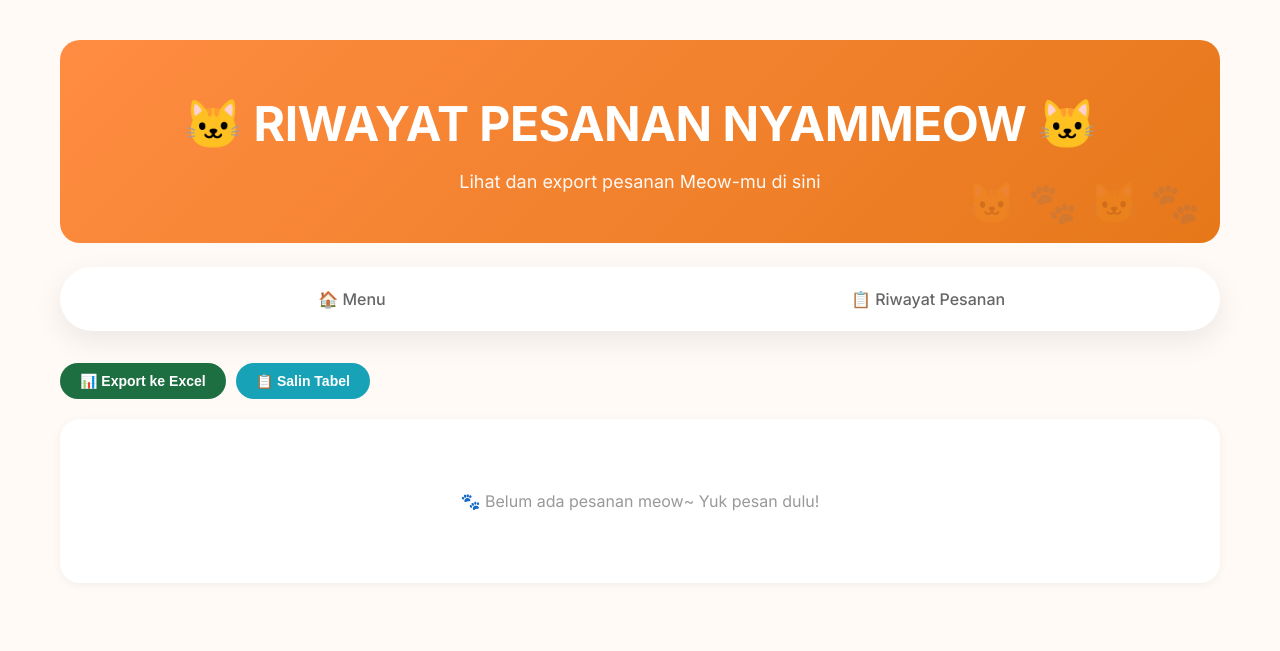
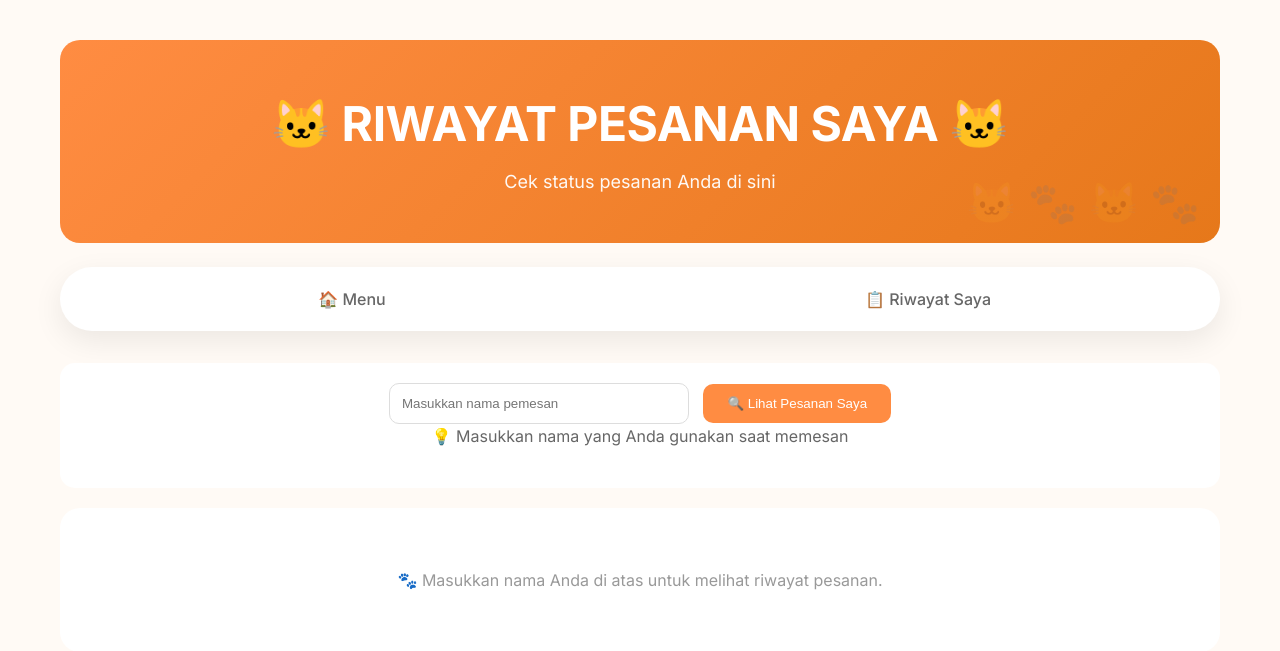
Before and after one commit to Syakilaaaa/TB_PrakBasDat_KlsB_Kelompok2, a PHP site: page /riwayat.php in a window 1280 px wide. Shown: the top 651 px of the page. Run offline with PHP 8.4, Linux system fonts and the light colour scheme; data that the repository does not hold is empty.

Commit message:
Update riwayat.php

```diff
--- a/riwayat.php
+++ b/riwayat.php
@@ -4,257 +4,116 @@
 <head>
     <meta charset="UTF-8">
     <meta name="viewport" content="width=device-width, initial-scale=1.0">
-    <title>NyamMeow - Riwayat Pesanan</title>
+    <title>NyamMeow - Riwayat Pesanan Saya</title>
     <link rel="stylesheet" href="css/style.css">
     <style>
-        /* Style tambahan khusus riwayat */
-        .riwayat-container {
+        .status-menunggu { background: #FF8C42; color: white; padding: 4px 12px; border-radius: 20px; font-size: 12px; display: inline-block; }
+        .status-dibayar { background: #28a745; color: white; padding: 4px 12px; border-radius: 20px; font-size: 12px; display: inline-block; }
+        .status-masak { background: #17a2b8; color: white; padding: 4px 12px; border-radius: 20px; font-size: 12px; display: inline-block; }
+        .status-selesai { background: #6c757d; color: white; padding: 4px 12px; border-radius: 20px; font-size: 12px; display: inline-block; }
+        .riwayat-container { background: white; border-radius: 20px; padding: 20px; overflow-x: auto; margin-top: 20px; }
+        .riwayat-table { width: 100%; border-collapse: collapse; }
+        .riwayat-table th, .riwayat-table td { padding: 12px; text-align: left; border-bottom: 1px solid #eee; }
+        .riwayat-table th { background: #FF8C42; color: white; }
+        .btn-detail { background: #FF8C42; color: white; padding: 5px 12px; border-radius: 15px; text-decoration: none; font-size: 12px; }
+        .search-box {
             background: white;
-            border-radius: 20px;
             padding: 20px;
-            overflow-x: auto;
-            box-shadow: 0 2px 10px rgba(0,0,0,0.05);
+            border-radius: 15px;
+            margin-bottom: 20px;
+            text-align: center;
         }
-
-        .riwayat-table {
-            width: 100%;
-            border-collapse: collapse;
-            font-family: 'Segoe UI', Tahoma, Geneva, Verdana, sans-serif;
+        .search-box input {
+            padding: 12px;
+            width: 70%;
+            max-width: 300px;
+            border-radius: 10px;
+            border: 1px solid #ddd;
+            margin-right: 10px;
         }
-
-        .riwayat-table th,
-        .riwayat-table td {
-            padding: 12px 15px;
-            text-align: left;
-            border-bottom: 1px solid #e0e0e0;
-        }
-
-        .riwayat-table th {
+        .search-box button {
+            padding: 12px 24px;
             background: #FF8C42;
             color: white;
-            font-weight: 600;
+            border: none;
+            border-radius: 10px;
+            cursor: pointer;
         }
-
-        .riwayat-table tr:hover {
-            background: #FFF5EB;
-        }
-
-        .status-diproses {
-            background: #FFE0B5;
-            color: #E6781A;
-            padding: 5px 12px;
-            border-radius: 20px;
-            font-size: 12px;
-            font-weight: bold;
-            display: inline-block;
-        }
-
-        .status-selesai {
-            background: #A8E6CF;
-            color: #2D6A4F;
-            padding: 5px 12px;
-            border-radius: 20px;
-            font-size: 12px;
-            font-weight: bold;
-            display: inline-block;
-        }
-
-        .btn-detail {
-            background: #FF8C42;
-            color: white;
-            padding: 6px 14px;
-            border-radius: 20px;
-            text-decoration: none;
-            font-size: 12px;
-            font-weight: 500;
-            transition: 0.3s;
-            display: inline-block;
-        }
-
-        .btn-detail:hover {
-            background: #E6781A;
-        }
-
-        .export-buttons {
-            margin-bottom: 20px;
-            display: flex;
-            gap: 10px;
-            flex-wrap: wrap;
-        }
-
-        .btn-export {
-            background: #28a745;
-            color: white;
-            padding: 10px 20px;
-            border: none;
-            border-radius: 25px;
-            cursor: pointer;
-            font-size: 14px;
-            font-weight: bold;
-            text-decoration: none;
-            display: inline-flex;
-            align-items: center;
-            gap: 8px;
-            transition: 0.3s;
-        }
-
-        .btn-export:hover {
-            background: #218838;
-        }
-
-        .btn-export-excel {
-            background: #1D6F42;
-        }
-
-        .btn-export-copy {
-            background: #17a2b8;
-        }
-
-        .alert {
-            padding: 15px;
-            border-radius: 10px;
-            margin-bottom: 20px;
-        }
-
-        .alert-success {
-            background: #d4edda;
-            color: #155724;
-            border: 1px solid #c3e6cb;
-        }
-
-        .empty-riwayat {
-            text-align: center;
-            padding: 50px;
-            color: #999;
-            background: white;
-            border-radius: 20px;
-        }
-
-        @media (max-width: 768px) {
-            .riwayat-table th,
-            .riwayat-table td {
-                padding: 8px 10px;
-                font-size: 12px;
-            }
-
-            .btn-export {
-                padding: 8px 15px;
-                font-size: 12px;
-            }
-        }
+        .alert-success { background: #d4edda; color: #155724; padding: 15px; border-radius: 10px; margin-bottom: 20px; }
+        .info-text { color: #666; text-align: center; margin-bottom: 20px; }
     </style>
 </head>
 <body>
     <div class="container">
         <div class="header">
-            <h1>🐱 RIWAYAT PESANAN NYAMMEOW 🐱</h1>
-            <p>Lihat dan export pesanan Meow-mu di sini</p>
+            <h1>🐱 RIWAYAT PESANAN SAYA 🐱</h1>
+            <p>Cek status pesanan Anda di sini</p>
         </div>
 
         <div class="nav">
             <a href="index.php">🏠 Menu</a>
-            <a href="riwayat.php">📋 Riwayat Pesanan</a>
+            <a href="riwayat.php">📋 Riwayat Saya</a>
         </div>
 
         <?php if(isset($_GET['sukses'])): ?>
-            <div class="alert alert-success">✅ Pesanan berhasil disimpan meow!</div>
+            <div class="alert alert-success">✅ Pesanan berhasil! Simpan nota untuk ditunjukkan ke kasir.</div>
         <?php endif; ?>
 
-        <div class="export-buttons">
-            <button onclick="exportToExcel()" class="btn-export btn-export-excel">📊 Export ke Excel</button>
-            <button onclick="copyToClipboard()" class="btn-export btn-export-copy">📋 Salin Tabel</button>
+        <!-- Form Pencarian Nama -->
+        <div class="search-box">
+            <form method="GET" action="">
+                <input type="text" name="nama" placeholder="Masukkan nama pemesan" value="<?= isset($_GET['nama']) ? htmlspecialchars($_GET['nama']) : '' ?>" required>
+                <button type="submit">🔍 Lihat Pesanan Saya</button>
+            </form>
+            <p class="info-text">💡 Masukkan nama yang Anda gunakan saat memesan</p>
         </div>
 
-        <div class="riwayat-container" id="riwayatTable">
+        <div class="riwayat-container">
             <?php
-            $sql = "SELECT p.*,
-                           (SELECT SUM(subtotal) FROM detail_pesanan WHERE pesanan_id = p.id) as total_detail
-                    FROM pesanan p
-                    ORDER BY p.tanggal_pesan DESC";
-            $result = $conn->query($sql);
+            $nama_pemesan = isset($_GET['nama']) ? $_GET['nama'] : '';
 
-            if($result->num_rows == 0):
+            if ($nama_pemesan == ''):
             ?>
-                <p class="empty-riwayat">🐾 Belum ada pesanan meow~ Yuk pesan dulu!</p>
+                <p class="empty-riwayat">🐾 Masukkan nama Anda di atas untuk melihat riwayat pesanan.</p>
+            <?php else:
+                // Hanya tampilkan pesanan dengan nama yang sesuai
+                $sql = "SELECT * FROM pesanan WHERE nama_pemesan LIKE '%" . $conn->real_escape_string($nama_pemesan) . "%' ORDER BY tanggal_pesan DESC";
+                $result = $conn->query($sql);
+
+                if($result->num_rows == 0):
+            ?>
+                <p class="empty-riwayat">🐾 Tidak ada pesanan dengan nama "<?= htmlspecialchars($nama_pemesan) ?>". Yuk pesan dulu!</p>
             <?php else: ?>
                 <table class="riwayat-table" id="tabelRiwayat">
                     <thead>
                         <tr>
-                            <th>ID</th>
-                            <th>Meja</th>
-                            <th>Pemesan</th>
-                            <th>Total</th>
-                            <th>Status</th>
-                            <th>Catatan</th>
-                            <th>Waktu</th>
-                            <th>Aksi</th>
+                            <th>ID</th><th>Meja</th><th>Total</th><th>Status</th><th>Metode</th><th>Waktu</th><th>Aksi</th>
                         </tr>
                     </thead>
                     <tbody>
-                        <?php while($row = $result->fetch_assoc()): ?>
+                        <?php while($row = $result->fetch_assoc()):
+                            $status_class = '';
+                            if($row['status'] == 'Menunggu Pembayaran') $status_class = 'status-menunggu';
+                            elseif($row['status'] == 'Dibayar') $status_class = 'status-dibayar';
+                            elseif($row['status'] == 'Sedang Dimasak') $status_class = 'status-masak';
+                            else $status_class = 'status-selesai';
+                        ?>
                         <tr>
                             <td>#<?= $row['id'] ?></td>
                             <td>Meja <?= $row['no_meja'] ?></td>
-                            <td><?= htmlspecialchars($row['nama_pemesan']) ?></td>
                             <td>Rp <?= number_format($row['total_harga'], 0, ',', '.') ?></td>
-                            <td>
-                                <span class="status-<?= strtolower($row['status']) ?>">
-                                    <?= $row['status'] ?>
-                                </span>
-                            </td>
-                            <td><?= htmlspecialchars(substr($row['catatan'] ?? '-', 0, 50)) ?>
-                             <?= strlen($row['catatan'] ?? '') > 50 ? '...' : '' ?>
-                            </td>
+                            <td><span class="<?= $status_class ?>"><?= $row['status'] ?></span></td>
+                            <td><?= $row['metode_pembayaran'] ?? 'Cash' ?></td>
                             <td><?= date('d/m/Y H:i', strtotime($row['tanggal_pesan'])) ?></td>
                             <td>
-                                <a href="detail_pesanan.php?id=<?= $row['id'] ?>" class="btn-detail">🐱 Detail</a>
+                                <a href="nota_pesanan.php?id=<?= $row['id'] ?>" class="btn-detail">🐱 Lihat Nota</a>
                             </td>
                         </tr>
                         <?php endwhile; ?>
                     </tbody>
                 </table>
-            <?php endif; ?>
+            <?php endif; endif; ?>
         </div>
     </div>
-
-    <script>
-        function exportToExcel() {
-            let table = document.getElementById("tabelRiwayat");
-            if (!table) {
-                alert("Tidak ada data untuk di export!");
-                return;
-            }
-
-            let html = table.outerHTML;
-            let blob = new Blob([html], { type: "application/vnd.ms-excel" });
-            let link = document.createElement("a");
-            link.href = URL.createObjectURL(blob);
-            link.download = "riwayat_pesanan_nyammeow.xls";
-            link.click();
-            URL.revokeObjectURL(link.href);
-        }
-
-        function copyToClipboard() {
-            let table = document.getElementById("tabelRiwayat");
-            if (!table) {
-                alert("Tidak ada data untuk di salin!");
-                return;
-            }
-
-            let range = document.createRange();
-            range.selectNode(table);
-            window.getSelection().removeAllRanges();
-            window.getSelection().addRange(range);
-
-            try {
-                document.execCommand('copy');
-                alert("✅ Tabel berhasil disalin! Sekarang bisa di-paste ke Excel, Google Sheets, atau dokumen lain.");
-            } catch(err) {
-                alert("❌ Gagal menyalin. Silakan coba manual dengan seleksi tabel.");
-            }
-
-            window.getSelection().removeAllRanges();
-        }
-    </script>
 </body>
 </html>
```
